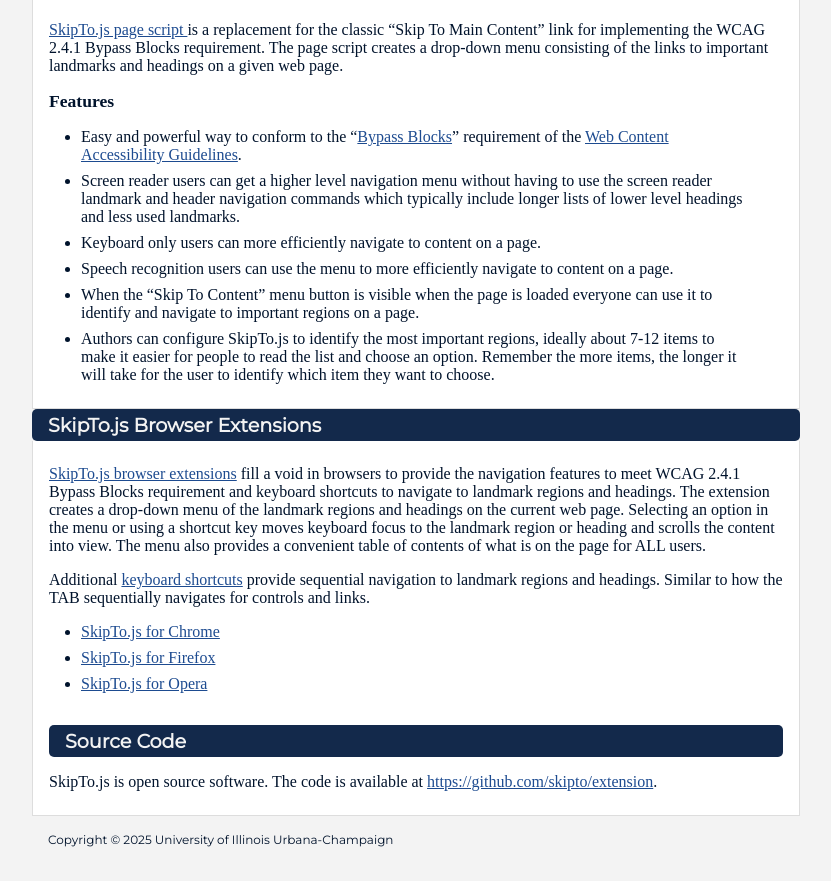
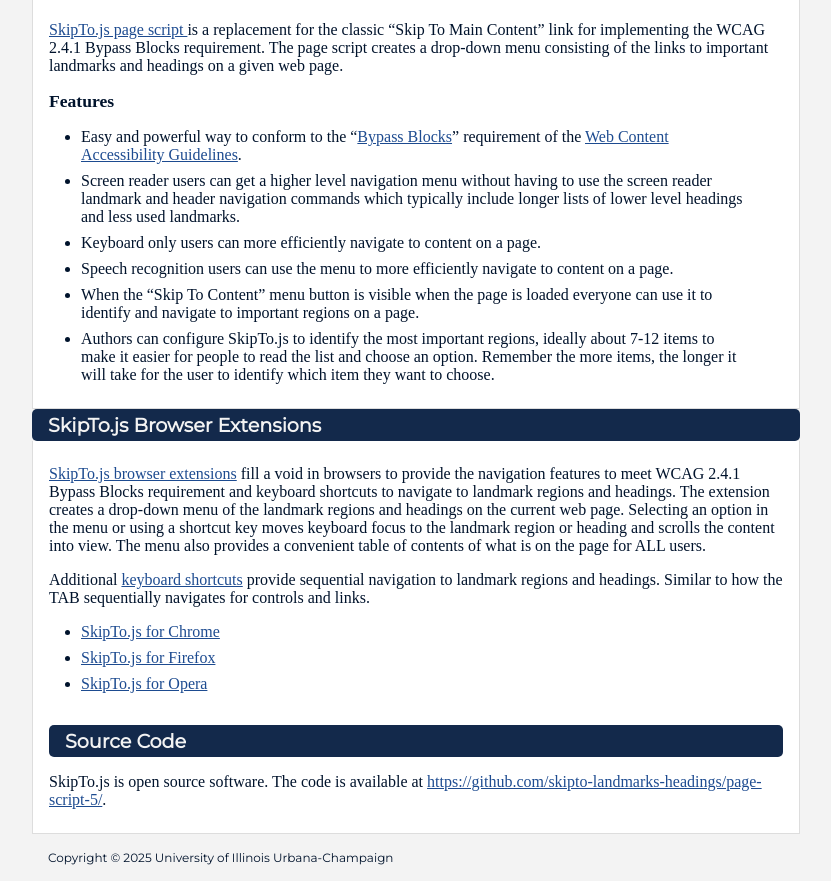
Before and after one commit to skipto-landmarks-headings/skipto-landmarks-headings.github.io, a plain HTML site: page script.html in a window 1280 px wide. Shown: the part 220-1101 px from the top of the page, without its empty margins (224-1055 px from the left). Drawn offline with Linux system fonts and the light colour scheme; a script that the page names is missing; a web font is replaced by a local one.

Commit message:
update link to source code

```diff
--- a/script.html
+++ b/script.html
@@ -45,7 +45,7 @@
           </ul>
 
         <h2>Source Code</h2>
-        <p>SkipTo.js is open source software. The code is available at <a href="https://github.com/skipto-landmarks-headings/page-script-5/">https://github.com/skipto/extension</a>.</p>
+        <p>SkipTo.js is open source software. The code is available at <a href="https://github.com/skipto-landmarks-headings/page-script-5/" aria-label="SkipTo.js source code">https://github.com/skipto-landmarks-headings/page-script-5/</a>.</p>
 
         </div>
       </section>
```
